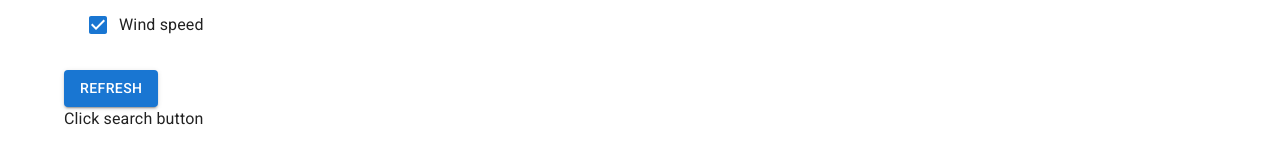
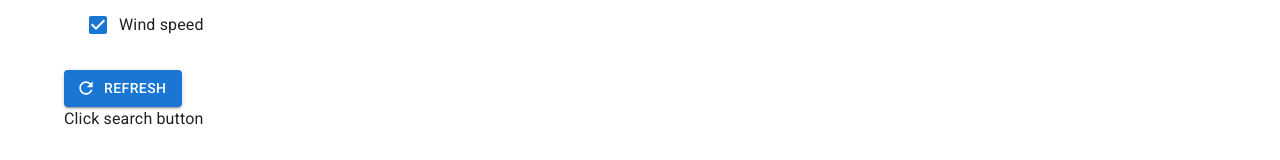
Before and after one commit to andrey-ponamarev/weather-app, a React (Create React App) app: page / in a window 1280 px wide. Shown: the part 199-359 px from the top of the page. Built offline with nearby package versions, Linux system fonts and the light colour scheme; no server answers.

Commit message:
feat: Add icon to the refresh button and move to the separate component

```diff
--- a/package.json
+++ b/package.json
@@ -6,6 +6,7 @@
   "dependencies": {
     "@emotion/react": "^11.6.0",
     "@emotion/styled": "^11.6.0",
+    "@mui/icons-material": "^5.1.1",
     "@mui/material": "^5.1.1",
     "@testing-library/jest-dom": "^5.11.4",
     "@testing-library/react": "^11.1.0",
--- a/src/App.tsx
+++ b/src/App.tsx
@@ -1,6 +1,6 @@
 import React from "react";
 import CssBaseline from "@mui/material/CssBaseline";
-import Button from "@mui/material/Button";
+
 import Skeleton from "@mui/material/Skeleton";
 import useWeather from "./hooks/useWeather";
 import WeatherPreview from "./components/WeatherPreview";
@@ -9,6 +9,7 @@ import SearchBox from "./components/SearchBox";
 import useSettings from "./hooks/useSettings";
 import Container from "@mui/material/Container";
 import Grid from "@mui/material/Grid";
+import RefreshButton from "./components/RefreshButton";
 
 const App: React.FC = () => {
   const { loading, getWeather, data, setCurrentPlace } = useWeather();
@@ -23,15 +24,8 @@ const App: React.FC = () => {
         </Grid>
       </Grid>
       <Settings settings={settings} toggleField={toggleField} />
-      <Button
-        variant="contained"
-        onClick={() => {
-          getWeather("London");
-        }}
-      >
-        Refresh
-      </Button>
 
+      <RefreshButton onClick={() => getWeather("London")} />
       {loading ? (
         <Skeleton />
       ) : data ? (
--- /dev/null
+++ b/src/components/RefreshButton/index.tsx
@@ -0,0 +1,10 @@
+import Button, { ButtonProps } from "@mui/material/Button";
+import RefreshIcon from "@mui/icons-material/Refresh";
+
+const RefreshButton = (props: ButtonProps) => (
+  <Button variant="contained" startIcon={<RefreshIcon />} {...props}>
+    Refresh
+  </Button>
+);
+
+export default RefreshButton;
```
Also changed, not shown: 1 other file (tests, documents, lock files or other folders).
